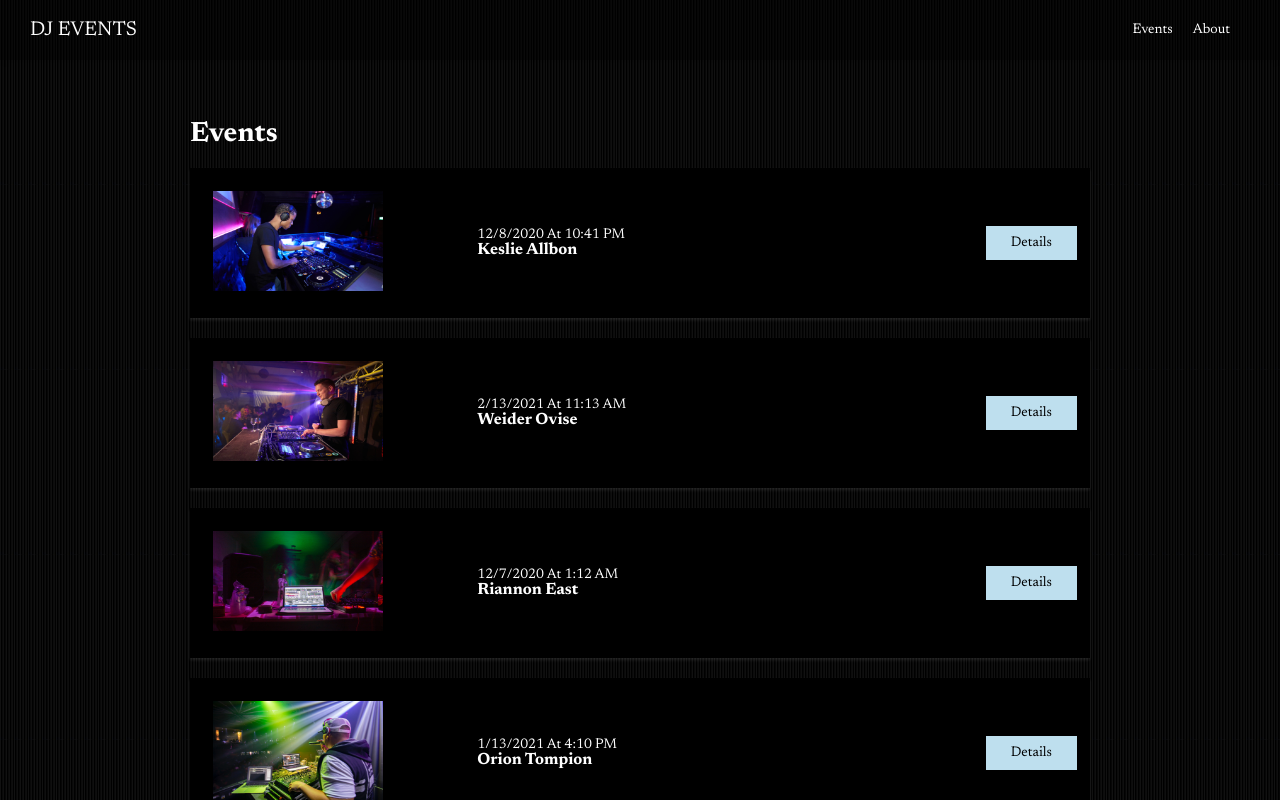
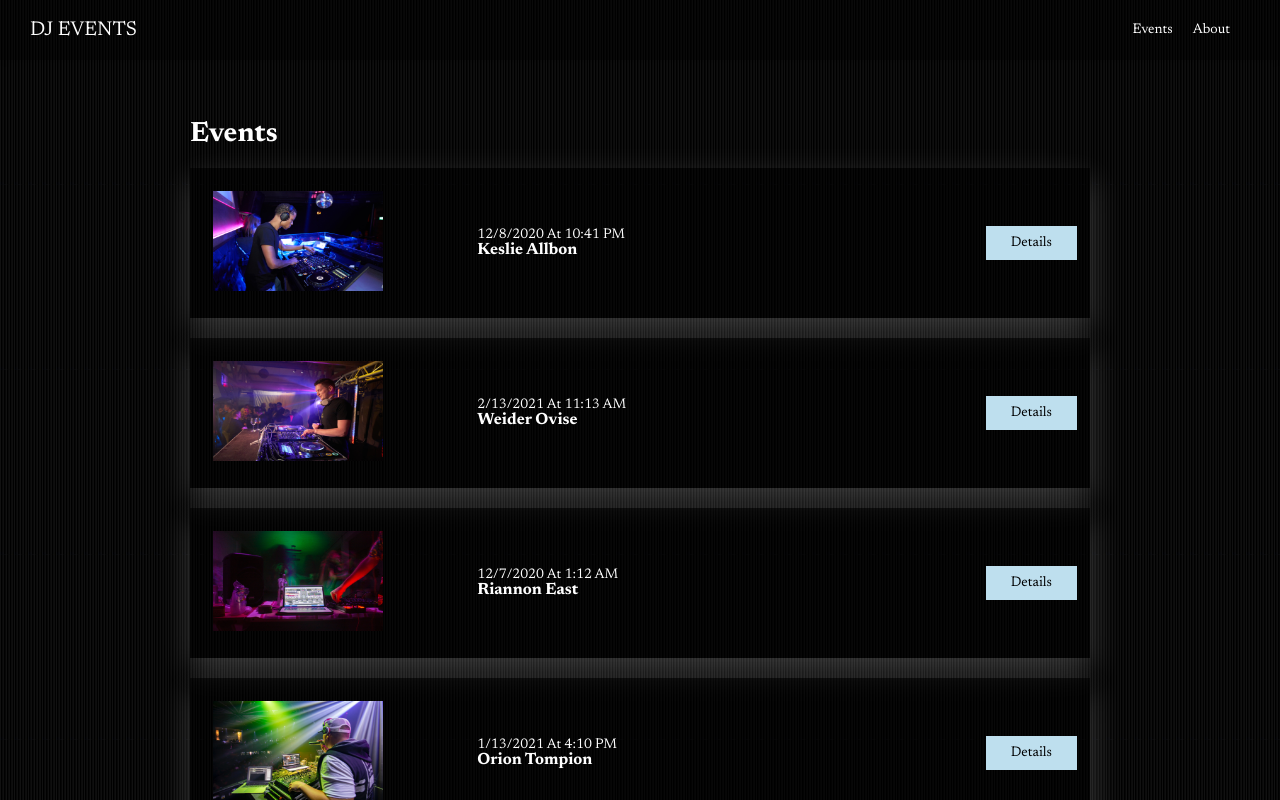
Before and after one commit to abdurrahman200/Dj-Event-FrontEnd, a Next.js app: page /events in a window 1280 px wide. Shown: the top 800 px of the page. Built offline with nearby package versions, Linux system fonts and the light colour scheme; no server answers.

Commit message:
add some style

```diff
--- a/pages/events/[slug].js
+++ b/pages/events/[slug].js
@@ -34,6 +34,8 @@ export default function EventPage({ evt }) {
         <p>{evt.description}</p>
         <h3>Venue: {evt.venue}</h3>
         <p>{evt.address}</p>
+
+        <Link href="/"> Go Back </Link>
       </div>
     </Layout>
   );
--- a/styles/EventItem.module.css
+++ b/styles/EventItem.module.css
@@ -4,8 +4,12 @@
   align-items: center;
   margin: 20px 0;
   padding: 13px;
-    box-shadow: 0px 2px 3px 0px rgba(255, 255, 255, 0.1);
-    background-color: rgba(0, 0, 0, 1);
+  box-shadow: 1px 12px 30px 0px rgba(255, 255, 255, 0.2);
+  background-color: rgba(0, 0, 0, 0.5);
+}
+
+.event:hover {
+  background-color: deeppink;
 }
 
 .img {
```
Lines whose indentation alone changed are shown as unchanged.
